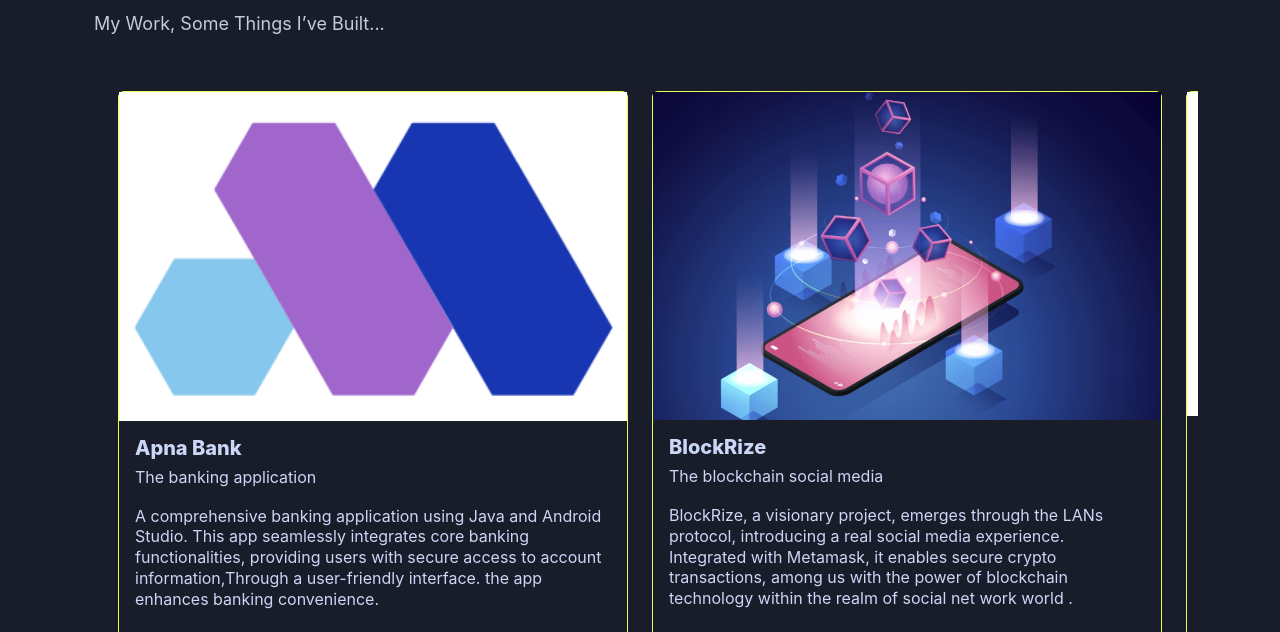
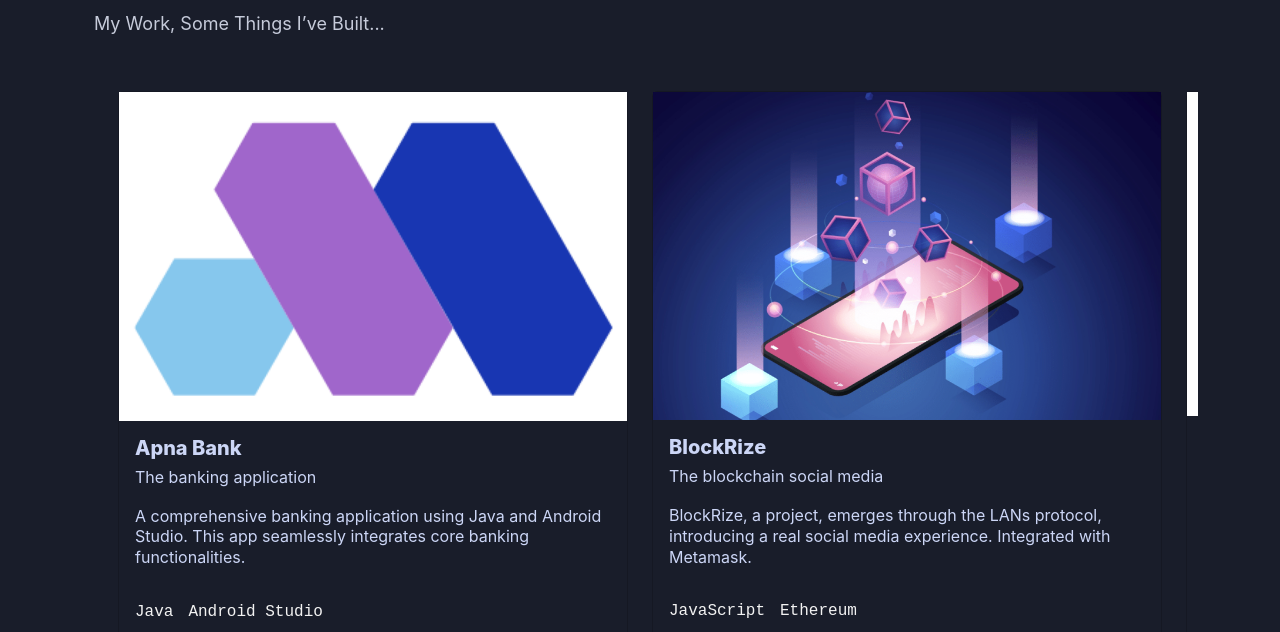
Before and after one commit to PawanDhangar/Portfolio, a website: page index.html in a window 1280 px wide. Shown: the part 2910-3542 px from the top of the page. Drawn offline with nearby package versions, Linux system fonts and the light colour scheme.

Commit message:
update 4

```diff
--- a/css/styles.css
+++ b/css/styles.css
@@ -359,7 +359,7 @@
 .card{
   background-color: rgb(25, 29, 42);
   color: #ccd6f6;
-  border: 1px solid #ebfc53;
+  /* border: 1px solid #ebfc53; */
 }
 .project-tech-list {
   display: flex;
--- a/index.html
+++ b/index.html
@@ -258,9 +258,7 @@
                                 <p class="mb-2">The banking application</p>
                                 <p class="card-text">
                                     A comprehensive banking application using Java and Android Studio. This app
-                                    seamlessly integrates core banking functionalities, providing users with secure
-                                    access to account information,Through a user-friendly interface. the app enhances
-                                    banking convenience.
+                                    seamlessly integrates core banking functionalities.
                                 </p>
                                 <ul class="project-tech-list">
                                     <li>Java</li>
@@ -286,11 +284,8 @@
                                 <h5 class="card-title font-weight-bold"><a>BlockRize</a></h5>
                                 <p class="mb-2">The blockchain social media</rantp>
                                 <p class="card-text">
-                                    BlockRize, a visionary project, emerges through the LANs protocol, introducing a
-                                    real social media experience. Integrated with Metamask, it
-                                    enables secure crypto transactions, among us with the power of blockchain
-                                    technology within the realm of social net work world .
-                                </p>
+                                    BlockRize, a project, emerges through the LANs protocol, introducing a
+                                    real social media experience. Integrated with Metamask.
                                 <ul class="project-tech-list">
                                     <li>JavaScript</li>
                                     <li>Ethereum</li>
@@ -316,9 +311,7 @@
                                 <p class="mb-2">The Online Resume project</p>
                                 <p class="card-text">
                                     A dynamic inline resume using HTML. This interactive and visually appealing resume
-                                    showcases my skills, experience, and projects in a concise yet captivating format.
-                                    Elevate your resume presentation with this modern web-based approach. nteractive
-                                    inline resume or online resume.
+                                    showcases my skills and experience.
                                 </p>
                                 <ul class="project-tech-list">
                                     <li>HTML</li>
```
